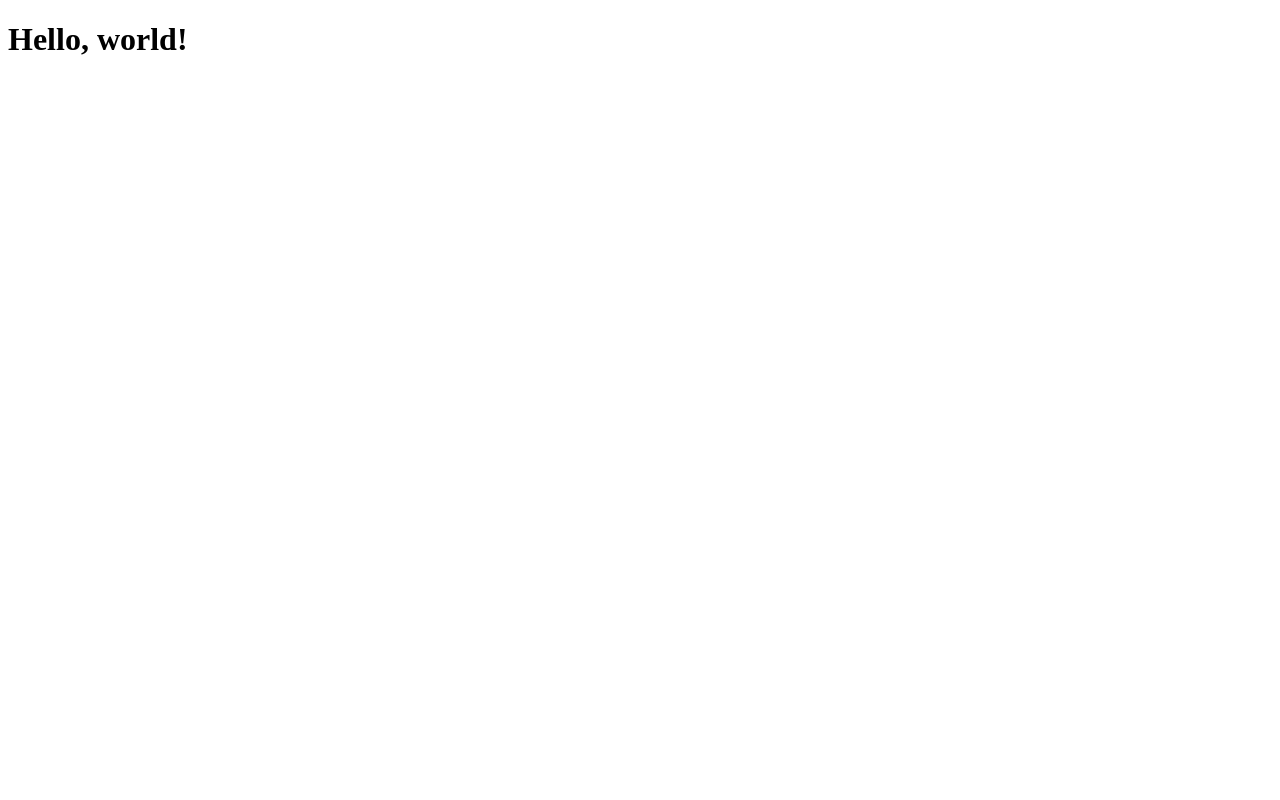
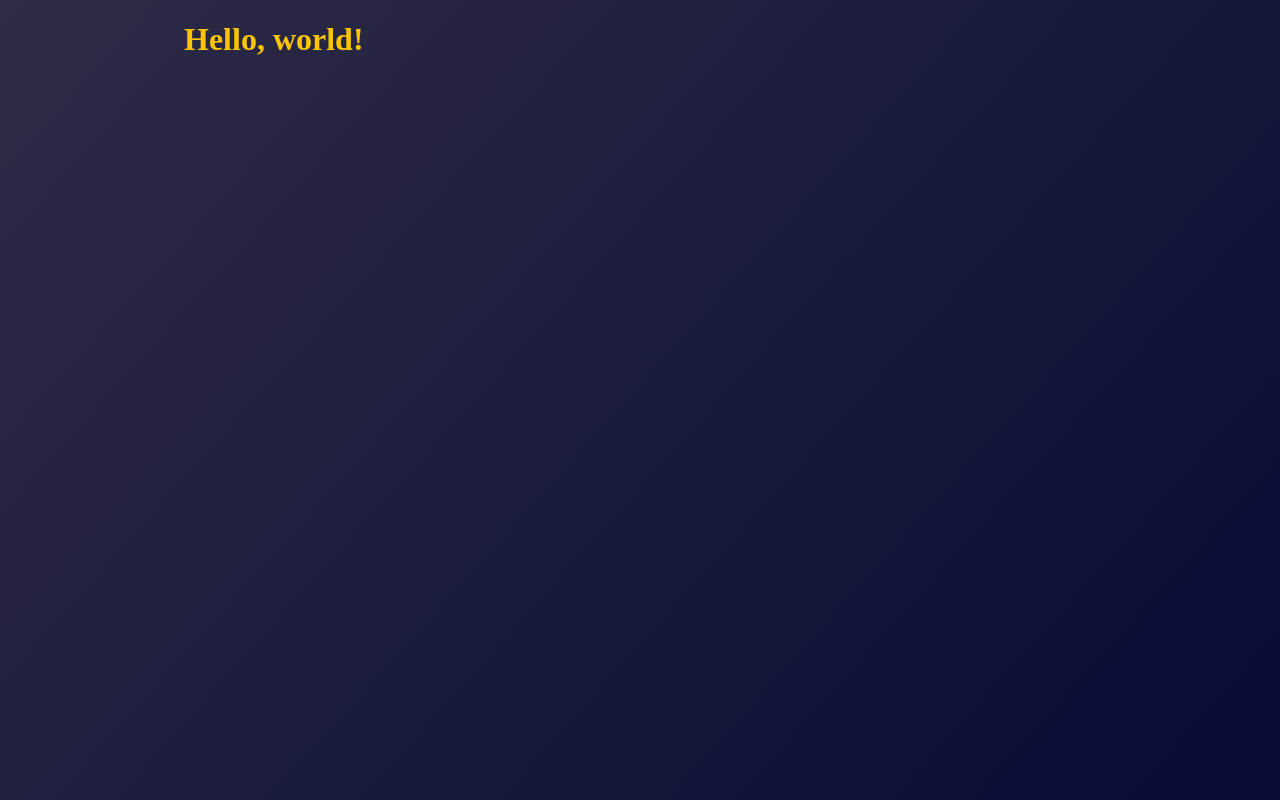
Before and after one commit to Fedron/bookings, a Next.js app: page / in a window 1280 px wide. Built offline with nearby package versions, Linux system fonts and the light colour scheme.

Commit message:
Initial NextJS Setup

```diff
--- a/package.json
+++ b/package.json
@@ -9,6 +9,8 @@
   "author": "",
   "license": "ISC",
   "dependencies": {
+    "@material-ui/core": "^4.9.11",
+    "@material-ui/styles": "^4.9.10",
     "next": "^9.3.5",
     "react": "^16.13.1",
     "react-dom": "^16.13.1"
--- /dev/null
+++ b/pages/_document.js
@@ -0,0 +1,27 @@
+import Document, { Html, Head, Main, NextScript } from 'next/document'
+
+class MyDocument extends Document {
+  static async getInitialProps(ctx) {
+    const initialProps = await Document.getInitialProps(ctx)
+    return { ...initialProps }
+  }
+
+  render() {
+    return (
+      <Html>
+        <Head>
+          <link href="https://fonts.googleapis.com/css?family=Roboto&display=swap" rel="stylesheet" />
+        </Head>
+        <body style={{
+          margin: 0,
+          padding: 0
+        }}>
+          <Main />
+          <NextScript />
+        </body>
+      </Html>
+    )
+  }
+}
+
+export default MyDocument
--- a/pages/index.js
+++ b/pages/index.js
@@ -1,7 +1,24 @@
+import { makeStyles } from '@material-ui/styles';
+import Container from '@material-ui/core/Container';
+
+const useStyles = makeStyles((theme) => ({
+  root: {
+    background: "linear-gradient(132deg, rgba(46,44,70,1) 0%, rgba(7,12,52,1) 100%)",
+    width: "100vw",
+    height: "100vh",
+    overflow: "hidden",
+    color: "#ffc400"
+  }
+}));
+
 const Index = () => {
+  const classes = useStyles();
+
   return (
-    <div>
-      <h1>Hello, world!</h1>
+    <div className={classes.root}>
+      <Container maxWidth="md">
+        <h1>Hello, world!</h1>
+      </Container>
     </div>
   );
 }
```
Also changed, not shown: 2 other files (tests, documents, lock files or other folders).
